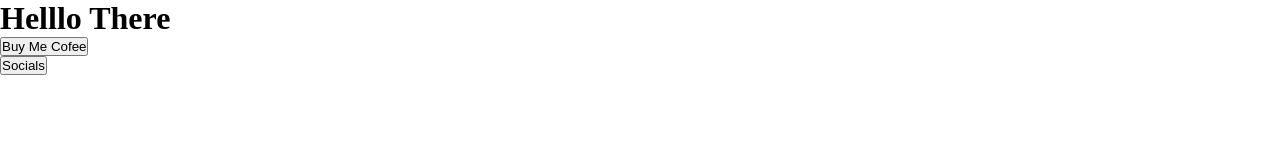
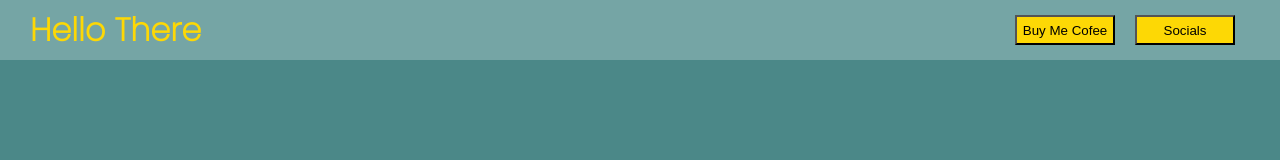
Before and after one commit to Okubasufrank/javascript, a plain HTML site: page index.html in a window 1280 px wide. Drawn offline with Linux system fonts and the light colour scheme.

Commit message:
added some  css modifications to buttons and changed bg & font color

```diff
--- a/index.html
+++ b/index.html
@@ -8,7 +8,7 @@
 </head>
 <body>
     <div class="nav">
-          <h1>Helllo There</h1>
+          <h1>Hello There</h1>
           <ul>
               <li><button id="n1">Buy Me Cofee</button></li>
               <li><button id="n2">Socials</button></li>
--- a/text.css
+++ b/text.css
@@ -1,5 +1,57 @@
+@import url('https://fonts.googleapis.com/css2?family=Poppins:wght@200&display=swap');
+
 *{
     margin: 0;
     padding: 0;
     box-sizing: border-box;
 }
+
+html{
+    font-family: Poppins;
+}
+
+body{
+    background-color: rgb(75, 136, 136);
+}
+
+.nav{
+    background-color: rgb(117, 165, 165);
+    width: 100%;
+    height: 60px;
+    display: flex;
+    justify-content: space-between;
+    align-items: center;
+
+
+}
+
+.nav ul{
+    list-style: none;
+    display: flex;
+    padding: 15px;
+    margin-right: 20px;
+    align-items: center;
+}
+
+h1{
+    margin: 30px;
+    color: rgb(253, 216, 5);
+}
+
+.nav ul li{
+    padding: 10px;
+}
+
+#n1 {
+    width: 100px;
+    height: 30px;
+    background-color: rgb(253, 216, 5);
+    border-radius: 0%;
+}
+
+#n2{
+    width: 100px;
+    height: 30px;
+    background-color: rgb(253, 216, 5);
+    border-radius: 0%;
+}
```
